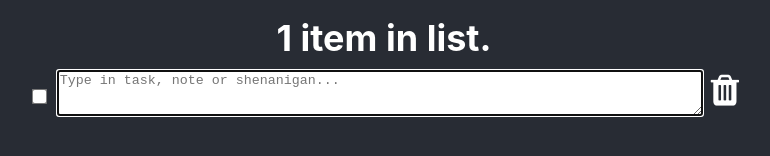
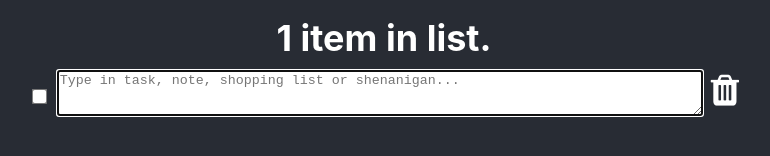
Before and after one commit to MasindeOdera/todos-app, a React (Create React App) app: page / in a window 1280 px wide. Both pictures are taken after a click on the button "Create Task". Shown: the part 256-412 px from the top of the page, without its empty margins (256-1026 px from the left). Built offline with nearby package versions, Linux system fonts and the light colour scheme.

Commit message:
Updated input placeholder

```diff
--- a/src/components/Tasks.js
+++ b/src/components/Tasks.js
@@ -116,7 +116,7 @@ function TaskItem({ id, completed, text}){
         <div className="Task">
         <input type="checkbox" checked={completed} onChange={() => dispatch({ type: 'completed', payload: id })} />
 
-        <textarea type="text" autoFocus name={id} index={id} placeholder="Type in task, note or shenanigan..." defaultValue={text} onChange={handleInputChange} />
+        <textarea type="text" autoFocus name={id} index={id} placeholder="Type in task, note, shopping list or shenanigan..." defaultValue={text} onChange={handleInputChange} />
         <i className="fa fa-trash" aria-hidden="true" onClick={() => dispatch({ type: 'delete', payload: id })}></i>
         </div>
         );
```
